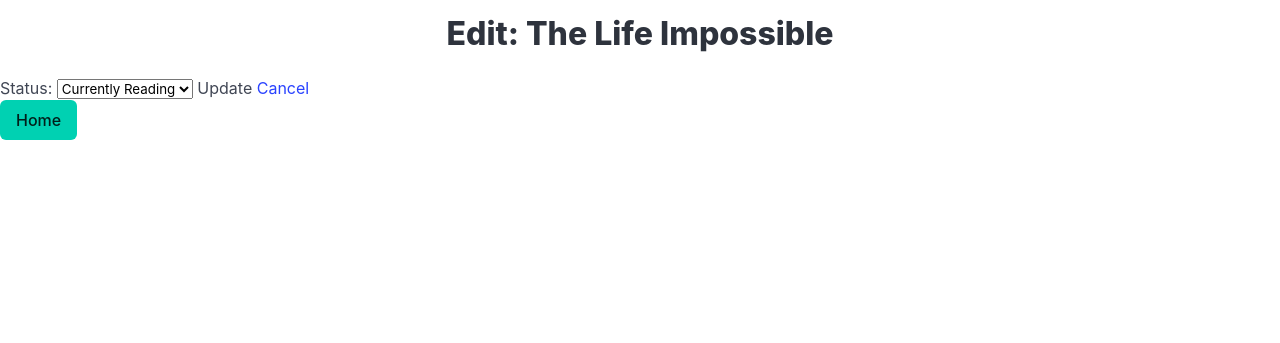
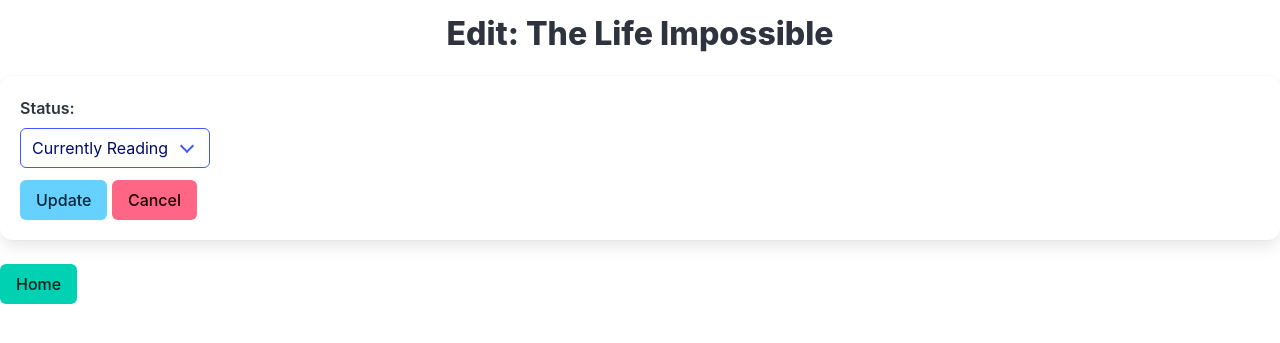
Before and after one commit to seekingcat/reading-tracker, a Flask app: page /edit/5 in a window 1280 px wide. Shown: the top 343 px of the page. Run offline with Flask 3, Linux system fonts and the light colour scheme; data comes from the database, SQL or seed files in the repository.

Commit message:
change edit view appearance

```diff
--- a/templates/edittitle.html
+++ b/templates/edittitle.html
@@ -8,18 +8,27 @@
     <title>Edit Title</title>
 </head>
 <body>
+
     <h1 class="title mt-4 has-text-centered">Edit: {{ book.title }}</h1>
+    <div class="container">
+</div>
 
-    <form method="POST">
-        <label>Status:</label>
-        <select name="status" required>
-            <option value="to_be_read" {% if book.status == 'to_be_read' %}selected{% endif %}>Want to Read</option>
-            <option value="currently_reading" {% if book.status == 'currently_reading' %}selected{% endif %}>Currently Reading</option>
-            <option value="read" {% if book.status == 'read' %}selected{% endif %}>Finished</option>
-        </select>
-
-        <button type="submit">Update</button>
-        <a href="/view"><button type="button">Cancel</button></a>
+    <form method="POST" class="box">
+        <div class="field">
+            <label class="label">Status:</label>
+            <div class="control">
+                <div class="select is-link">
+                    <select name="status" required>
+                        <option value="to_be_read" {% if book.status == 'to_be_read' %}selected{% endif %}>Want to Read</option>
+                        <option value="currently_reading" {% if book.status == 'currently_reading' %}selected{% endif %}>Currently Reading</option>
+                        <option value="read" {% if book.status == 'read' %}selected{% endif %}>Finished</option>
+                    </select>
+                </div>
+            </div>
+        </div>
+        </div>
+        <button type="submit" class="button is-info">Update</button>
+        <a href="/view"><button type="button" class="button is-danger">Cancel</button></a>
     </form>
     <a href="{{url_for('tracker')}}" id="homebutton"><button class="button is-primary">Home</button></a>
 </body>
```
